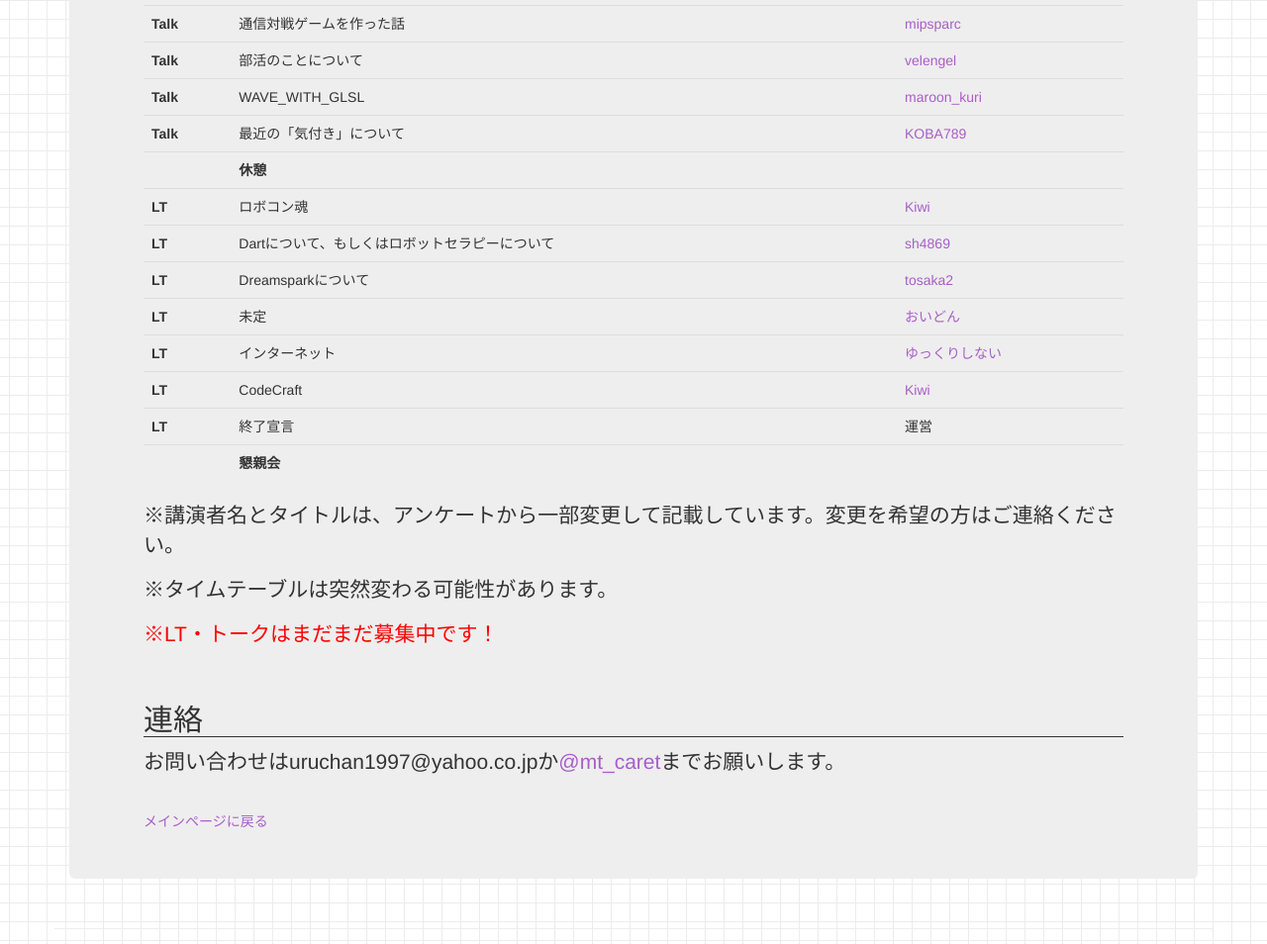
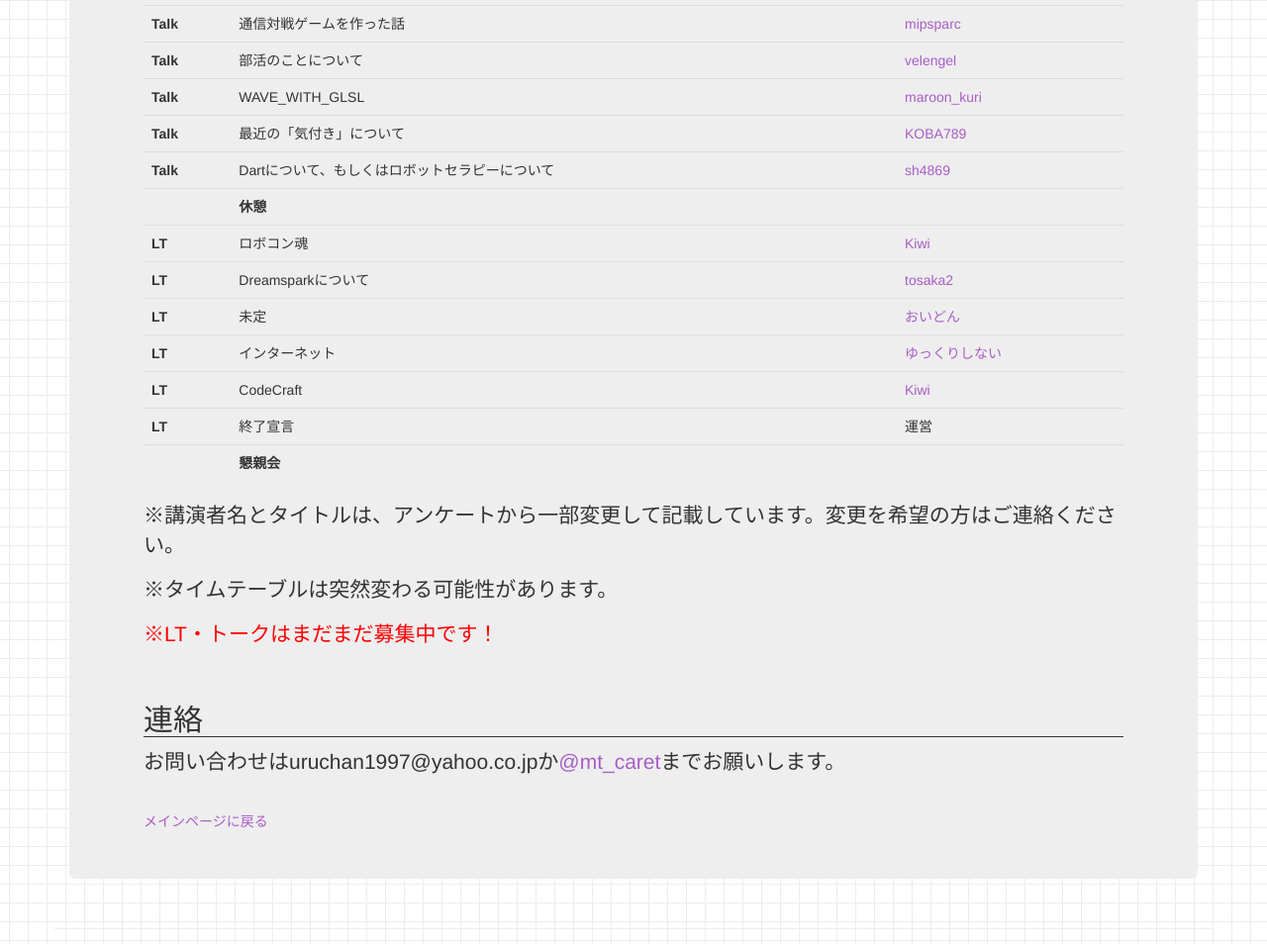
Before and after one commit to combclub/combclub.github.io, a plain HTML site: page combgig2.html in a window 1280 px wide. Shown: the part 2707-3661 px from the top of the page at 99% size. Drawn offline with Linux system fonts and the light colour scheme.

Commit message:
change LT to Talk per speaker's request

```diff
--- a/combgig2.html
+++ b/combgig2.html
@@ -103,11 +103,11 @@
                 <tr><th>Talk</th><td>部活のことについて</td><td><a target="_blank" href="https://twitter.com/dora_maruta">velengel</a></td></tr>
                 <tr><th>Talk</th><td>WAVE_WITH_GLSL</td><td><a target="_blank" href="https://twitter.com/maroon_kuri">maroon_kuri</a></td></tr>
                 <tr><th>Talk</th><td>最近の「気付き」について</td><td><a target="_blank" href="https://twitter.com/KOBA789">KOBA789</a></td></tr>
+                <tr><th>Talk</th><td>Dartについて、もしくはロボットセラピーについて</td><td><a target="_blank" href="https://twitter.com/sh4869sh">sh4869</a></td></tr>
 
                 <tr><td></td><th>休憩</th><td></td></tr>
 
                 <tr><th>LT</th><td>ロボコン魂</td><td><a target="_blank" href="https://twitter.com/1024kiwi">Kiwi</a></td></tr>
-                <tr><th>LT</th><td>Dartについて、もしくはロボットセラピーについて</td><td><a target="_blank" href="https://twitter.com/sh4869sh">sh4869</a></td></tr>
                 <tr><th>LT</th><td>Dreamsparkについて</td><td><a target="_blank" href="https://twitter.com/nanTosaka2">tosaka2</a></td></tr>
                 <tr><th>LT</th><td>未定</td><td><a target="_blank" href="https://twitter.com/ryoidong">おいどん</a></td></tr>
                 <tr><th>LT</th><td>インターネット</td><td><a target="_blank" href="https://twitter.com/yukkuri_sinai">ゆっくりしない</a></td></tr>
```
